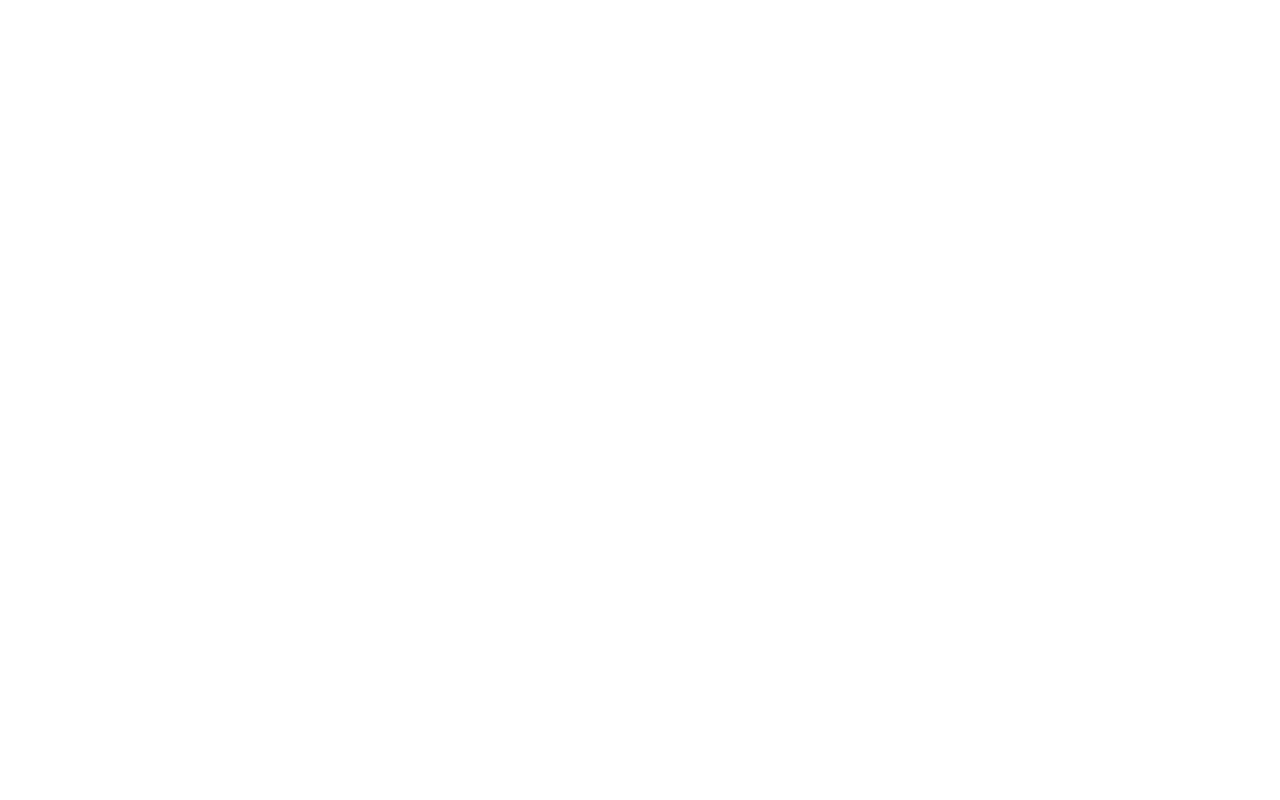
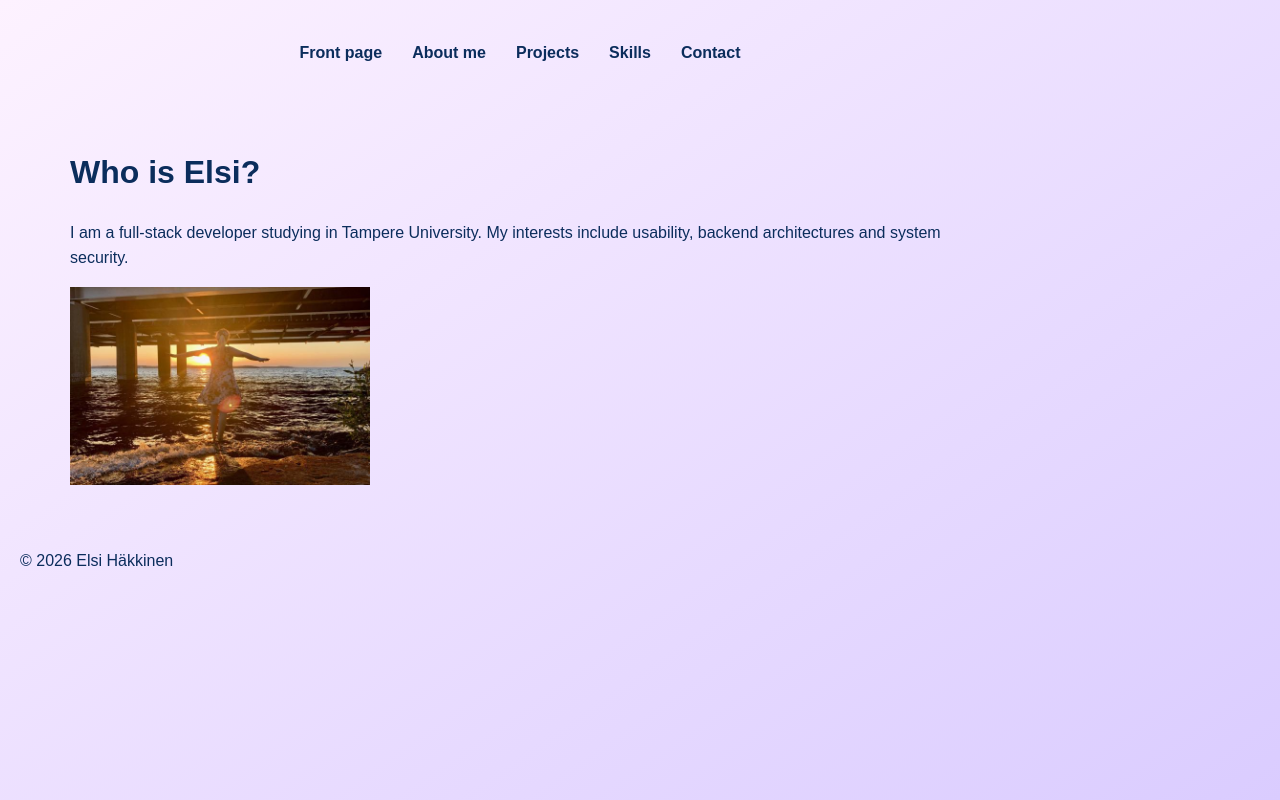
Before and after one commit to elsingit/elsinportfolio, a plain HTML site: page about.html in a window 1280 px wide. Drawn offline with Linux system fonts and the light colour scheme.

Commit message:
Cleaner styling

```diff
--- a/about.html
+++ b/about.html
@@ -0,0 +1,36 @@
+<!DOCTYPE html>
+<html lang="fi">
+    <head>
+        <meta charset="UTF-8">
+        <meta name="viewport" content="width=device-width, initial-scale=1.0">
+        <title>Elsi Häkkinen: Portfolio</title>
+        <link rel="stylesheet" href="css/style.css">
+    </head>
+
+    <body>
+        <header>
+            <nav aria-label="Navigation">
+                <a href="index.html">Front page</a>
+                <a href="about.html">About me</a>
+                <a href="projects.html">Projects</a>
+                <a href="skills.html">Skills</a>
+                <a href="contact.html">Contact</a>
+            </nav>
+        </header>
+
+        <main>
+            <h1>Who is Elsi?</h1>
+            <p>
+                I am a full-stack developer studying in Tampere University. My interests include usability, backend architectures and system security.
+            </p>
+
+            <img src="images/profile.jpg"
+                alt="A picture of Elsi standing in front of sunset">
+
+        </main>
+
+        <footer>
+            <p>© 2026 Elsi Häkkinen</p>
+        </footer>
+    </body>
+</html>
--- a/css/style.css
+++ b/css/style.css
@@ -1,21 +1,44 @@
+html, body {
+    min-height: 100%;
+}
+
 body {
     font-family: Arial, sans-serif;
+    color: #0b2d5c;
+    background: linear-gradient(145deg, #fdf2ff, #daccff);
     line-height: 1.6;
     max-width: 1000px;
+    margin: 0;
+    padding: 20px;
+}
+
+main {
+    max-width: 900px;
     margin: 0 auto;
-    padding: 20px;
+    padding: 40px;
 }
 
 nav {
     display: flex;
-    gap: 20px;
-    margin-bottom: 40px;
+    justify-content: center;
+    gap: 30px;
+    padding: 20px;
 }
 
 a {
     font-weight: bold;
 }
 
+nav a {
+    color: #0b2d5c;
+    text-decoration: none;
+    font-weight: bold;
+}
+
+nav a:hover {
+    text-decoration: underline;
+}
+
 img {
     max-width: 300px;
     height: auto;
```
Also changed, not shown: contact.html (+3 -1 lines).
